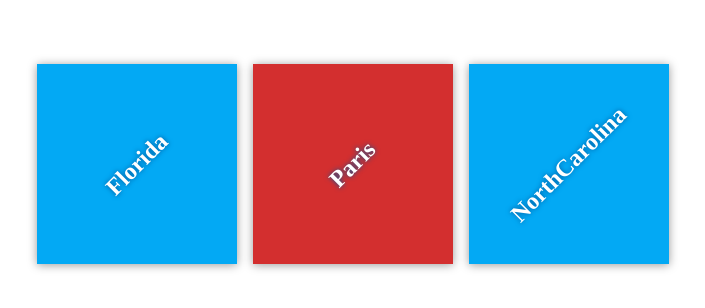
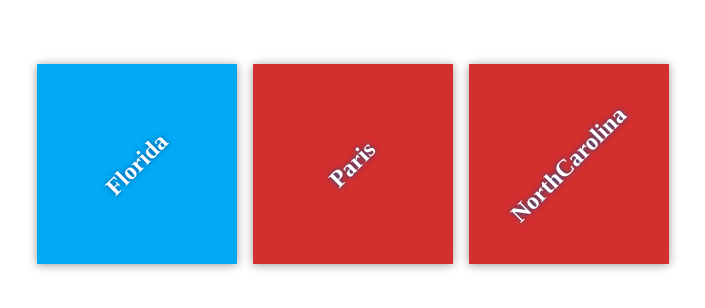
Before and after one commit to Sowmyadevathu/my-travel-plan, a plain HTML site: page index.html in a window 1280 px wide. Shown: the part 236-544 px from the top of the page, without its empty margins (287-992 px from the left). Drawn offline with Linux system fonts and the light colour scheme.

Commit message:
Style destinations

```diff
--- a/css/app.css
+++ b/css/app.css
@@ -53,3 +53,7 @@ h2 {
 #paris {
     background-color: #d32f2f;
 }
+
+#northcarolina {
+   background-color: #d32f2f;
+}
```
